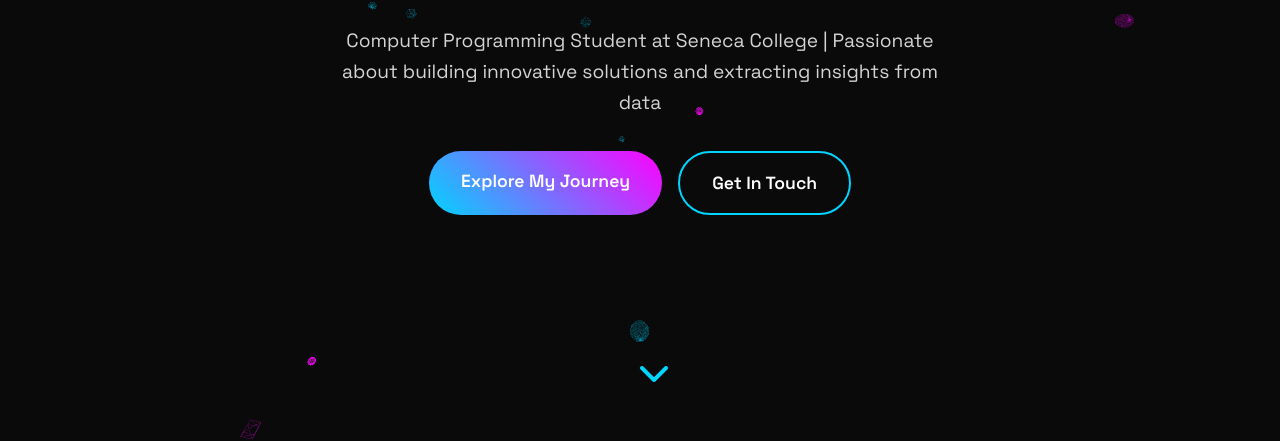
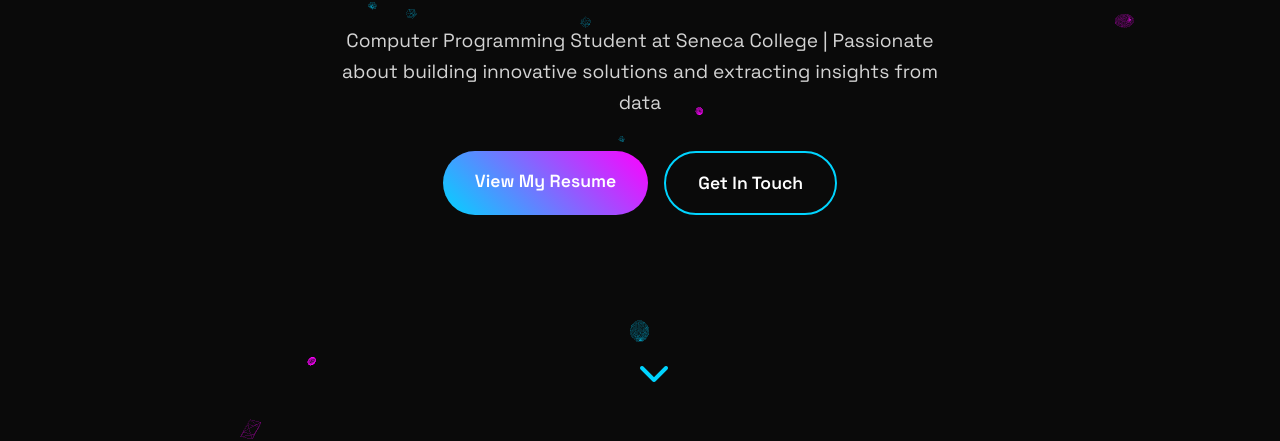
Before and after one commit to Deepinder-Singh841-Git/3d-portfolio-deep, a plain HTML site: page index.html in a window 1280 px wide. Shown: the part 361-802 px from the top of the page. Drawn offline with nearby package versions, Linux system fonts and the light colour scheme; no server answers; animation ran at ten frames a second.

Commit message:
Update index.html

```diff
--- a/index.html
+++ b/index.html
@@ -518,7 +518,7 @@
                 <h2>Software Developer & Data Professional</h2>
                 <p>Computer Programming Student at Seneca College | Passionate about building innovative solutions and extracting insights from data</p>
                 <div class="cta-buttons">
-                    <a href="#about" class="btn btn-primary">Explore My Journey</a>
+                    <a href="https://docs.google.com/document/d/1uuXj0_7u7LKF-c-496vPIYQPTiwU4Q0c/edit?usp=sharing&ouid=115272141262499485959&rtpof=true&sd=true" class="btn btn-primary">View My Resume</a>
                     <a href="#contact" class="btn btn-secondary">Get In Touch</a>
                 </div>
             </div>
```
